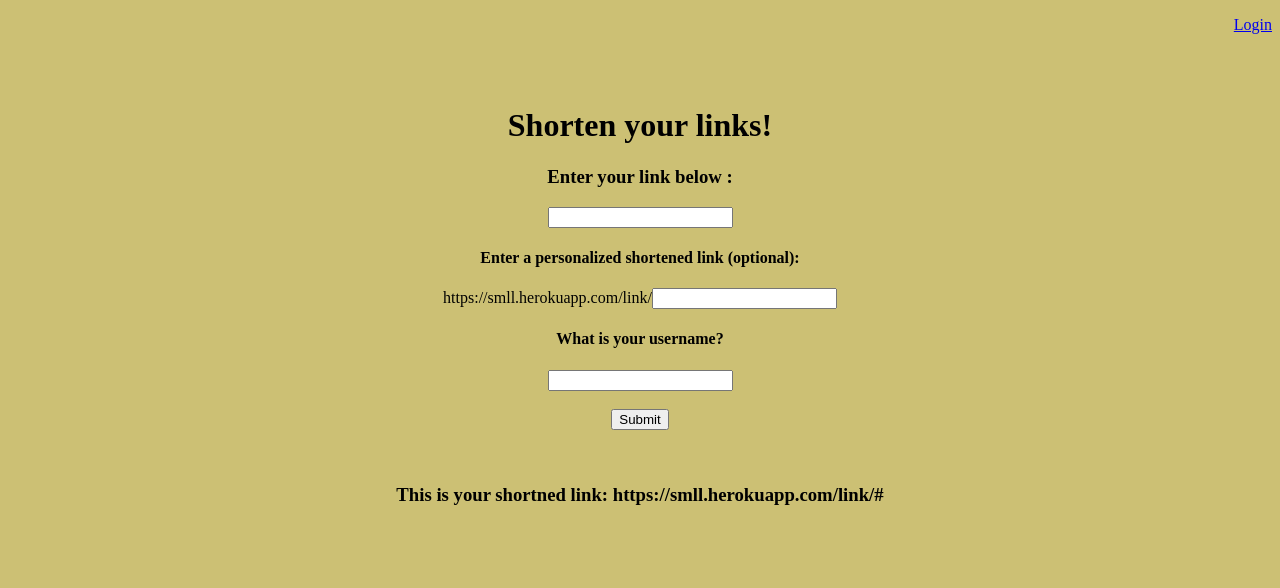
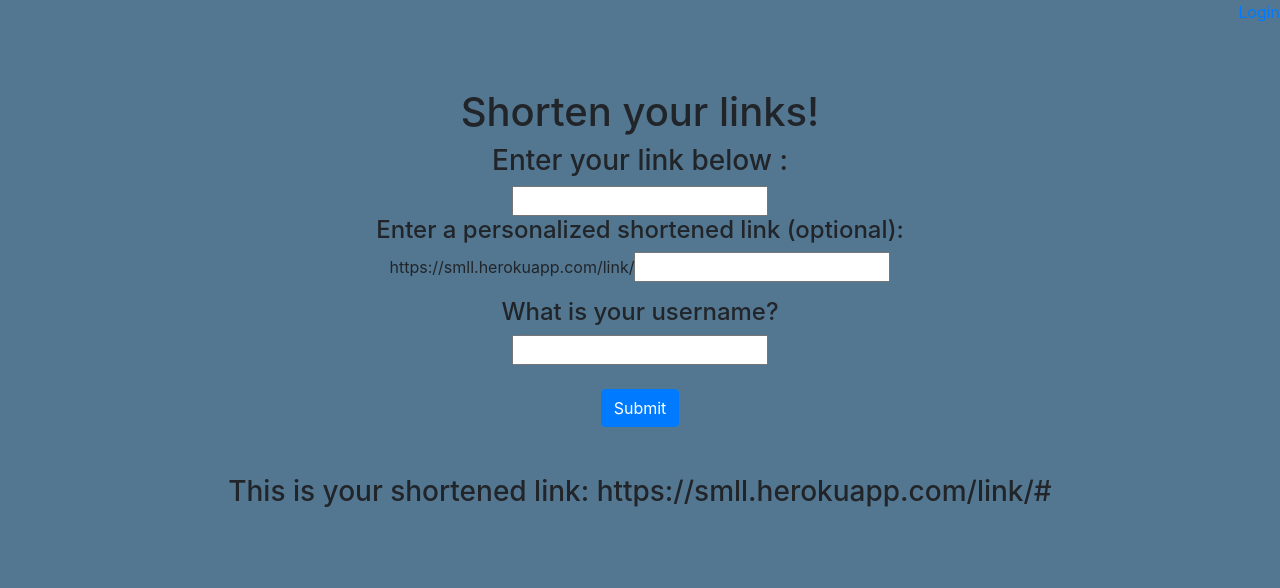
Before and after one commit to mahd18-meet/personal_website2, a Flask app: template templates/home.html in a window 1280 px wide. Shown: the top 588 px of the page. Run offline with Flask 2, Linux system fonts and the light colour scheme; the template is opened without the code that fills it: most values are stand-ins (such as "Sample title", 1, 10 or a date in 2020); some libraries are stand-ins or nearby versions.

Commit message:
Added bootstrap and trying to fix gtl.html

```diff
--- a/app.py
+++ b/app.py
@@ -2,11 +2,11 @@ from flask import Flask, render_template, request, redirect , url_for
 from flask.ext.sqlalchemy import SQLAlchemy
 
 
-from flask.ext.heroku import Heroku
+#from flask.ext.heroku import Heroku
 
 app = Flask(__name__)
 app.config['SQLALCHEMY_DATABASE_URI'] = 'sqlite:///./database.db'
-heroku = Heroku(app)
+#heroku = Heroku(app)
 db = SQLAlchemy(app)
 
 # Create our database model
--- a/static/css/style.css
+++ b/static/css/style.css
@@ -4,7 +4,7 @@
 }
 
 body{
-	background-color: #ccc074;
+	background-color: #537791;
 }
 
 #login {
--- a/templates/home.html
+++ b/templates/home.html
@@ -2,17 +2,21 @@
 <html>
 <head>
 	<title>Website Shortener</title>
+	<link rel="stylesheet" href="https://maxcdn.bootstrapcdn.com/bootstrap/4.0.0/css/bootstrap.min.css" integrity="sha384-Gn5384xqQ1aoWXA+058RXPxPg6fy4IWvTNh0E263XmFcJlSAwiGgFAW/dAiS6JXm" crossorigin="anonymous">
 	<link rel="stylesheet" type="text/css" href="static/css/style.css">
+
+
 </head>
 <body>
 
-<div id="login">
+
+<div id="login" >
 	<p><a href="/login">Login</a></p>
 	</div>
 <div class="center">
 <br>
 <br>
-<h1> Shorten your links! </h1>
+<h1 class="text-center"> Shorten your links! </h1>
 
 
  <h3> Enter your link below : </h3>
@@ -26,19 +30,21 @@
  	<h4> What is your username? </h4> <input type="text" name="user">
  	<br>
  	<br>
- 	 <input type="submit" value="Submit">
+ 	 <input type="submit" value="Submit" class="btn btn-primary">
 
 
  </form>
 <br> <br>
  {% if shortened_link %}
- 	 <h3> This is your shortned link: https://smll.herokuapp.com/link/{{ shortened_link }}</h3>
+ 	 <h3> This is your shortened link: https://smll.herokuapp.com/link/{{ shortened_link }}</h3>
  	 <br> <br> <br>
 
  {% endif %}
 
 
 
-
+<script src="https://code.jquery.com/jquery-3.2.1.slim.min.js" integrity="sha384-KJ3o2DKtIkvYIK3UENzmM7KCkRr/rE9/Qpg6aAZGJwFDMVNA/GpGFF93hXpG5KkN" crossorigin="anonymous"></script>
+<script src="https://cdnjs.cloudflare.com/ajax/libs/popper.js/1.12.9/umd/popper.min.js" integrity="sha384-ApNbgh9B+Y1QKtv3Rn7W3mgPxhU9K/ScQsAP7hUibX39j7fakFPskvXusvfa0b4Q" crossorigin="anonymous"></script>
+<script src="https://maxcdn.bootstrapcdn.com/bootstrap/4.0.0/js/bootstrap.min.js" integrity="sha384-JZR6Spejh4U02d8jOt6vLEHfe/JQGiRRSQQxSfFWpi1MquVdAyjUar5+76PVCmYl" crossorigin="anonymous"></script>
 </body>
 </html>
```
Also changed, not shown: templates/gtl.html (+6 -2 lines), database.db.
